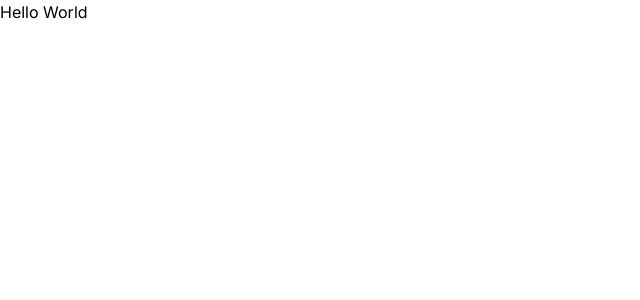
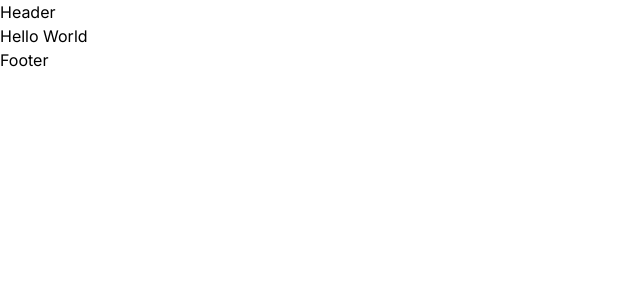
Before and after one commit to Mungai47/freelance-copywriter-website, a Next.js app: page / in a window 1280 px wide. Shown: the top 300 px of the page, without its empty margins (0-640 px from the left). Built offline with nearby package versions, Linux system fonts and the light colour scheme.

Commit message:
Created different pages and  components

```diff
--- /dev/null
+++ b/app/components/Footer.jsx
@@ -0,0 +1,9 @@
+import React from 'react'
+
+function Footer() {
+  return (
+    <div>Footer</div>
+  )
+}
+
+export default Footer
--- /dev/null
+++ b/app/components/Header.jsx
@@ -0,0 +1,9 @@
+import React from 'react'
+
+function Header() {
+  return (
+    <div>Header</div>
+  )
+}
+
+export default Header
--- /dev/null
+++ b/app/contact/page.jsx
@@ -0,0 +1,9 @@
+import React from 'react'
+
+function page() {
+  return (
+    <div>Contact page</div>
+  )
+}
+
+export default page
--- /dev/null
+++ b/app/home/page.jsx
@@ -0,0 +1,9 @@
+import React from 'react'
+
+function page() {
+  return (
+    <div>Home page</div>
+  )
+}
+
+export default page
--- a/app/layout.js
+++ b/app/layout.js
@@ -1,5 +1,7 @@
 import { Inter } from 'next/font/google'
 import './globals.css'
+import Header from './components/Header'
+import Footer from './components/Footer'
 
 const inter = Inter({ subsets: ['latin'] })
 
@@ -11,7 +13,11 @@ export const metadata = {
 export default function RootLayout({ children }) {
   return (
     <html lang="en">
-      <body className={inter.className}>{children}</body>
+      <body className={inter.className}>
+        <Header />
+        {children}
+        <Footer />
+      </body>
     </html>
   )
 }
--- /dev/null
+++ b/app/talk/page.jsx
@@ -0,0 +1,9 @@
+import React from 'react'
+
+function page() {
+  return (
+    <div>Lets Talk page</div>
+  )
+}
+
+export default page
--- /dev/null
+++ b/app/testimonials/page.jsx
@@ -0,0 +1,9 @@
+import React from 'react'
+
+function page() {
+  return (
+    <div>Testimonial page</div>
+  )
+}
+
+export default page
--- /dev/null
+++ b/app/work/page.jsx
@@ -0,0 +1,9 @@
+import React from 'react'
+
+function page() {
+  return (
+    <div>Work page</div>
+  )
+}
+
+export default page
```
